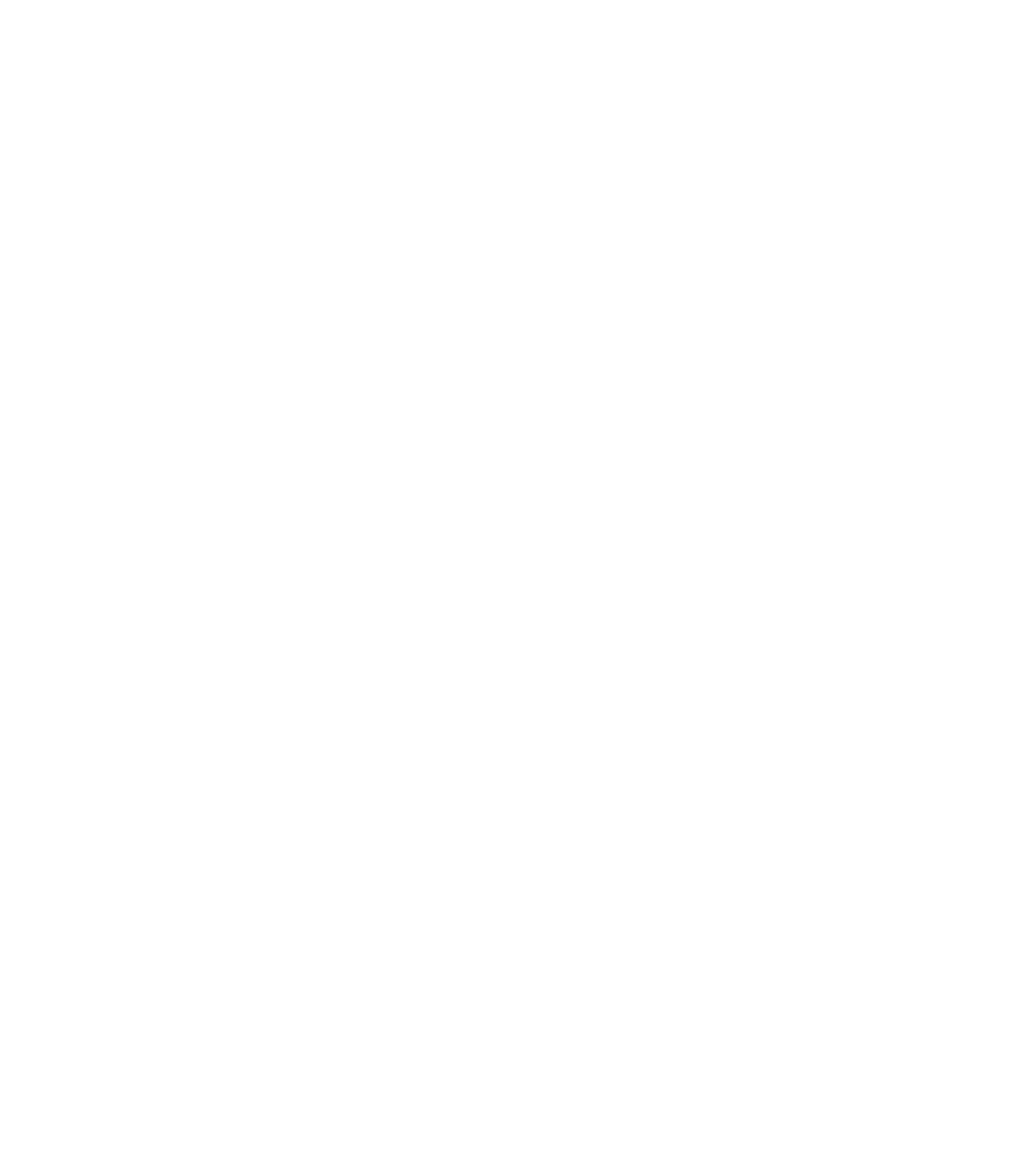
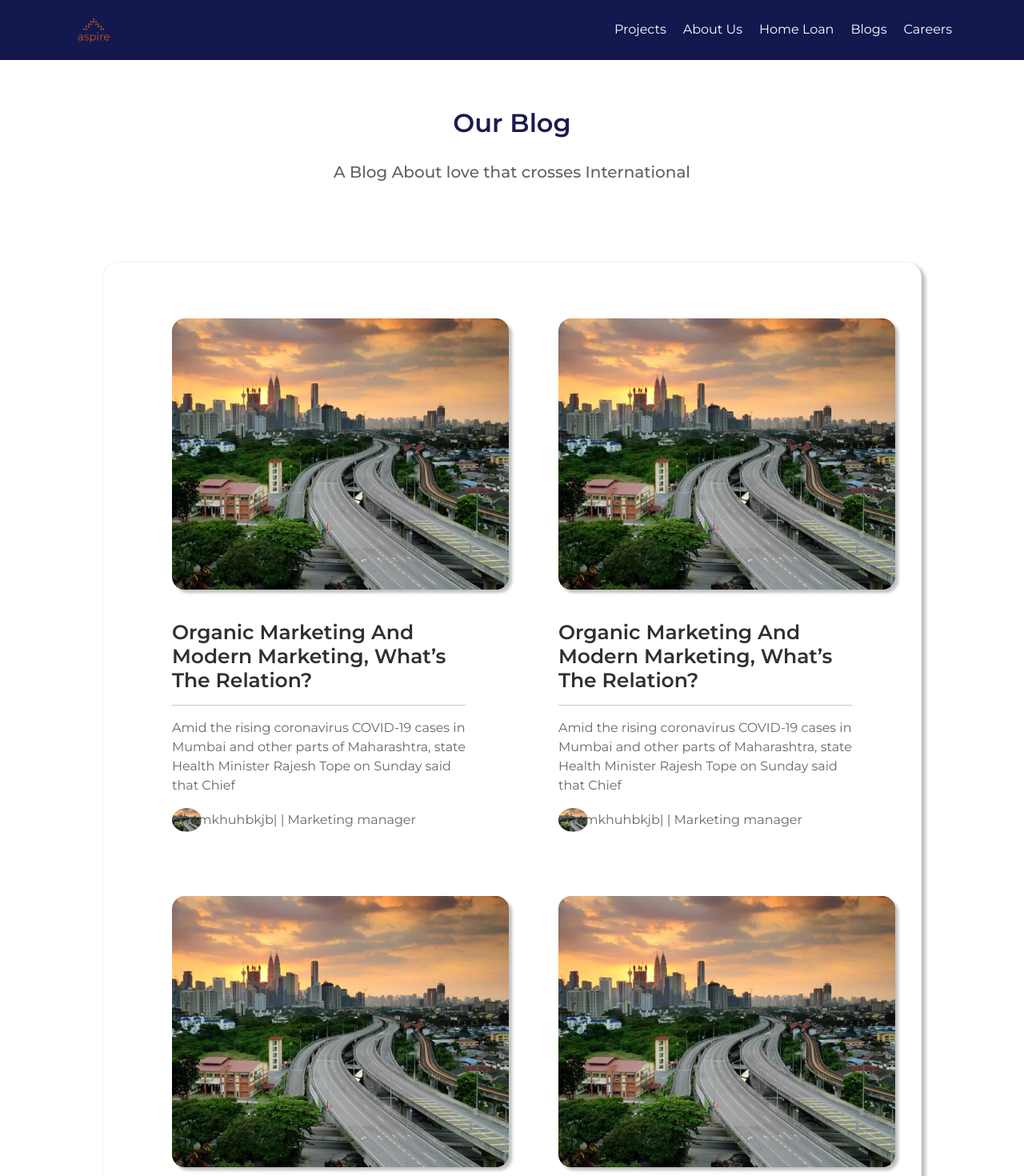
Before and after one commit to PrashantHanda011/Aspire, a React (Create React App) app: page /blogs in a window 1280 px wide. Before the commit this address had no page. Shown: the top 1470 px of the page at 80% size. Before the commit the page ends 800 px from the top, so only its background shows below. Built offline with nearby package versions, Linux system fonts and the light colour scheme.

Commit message:
Blogs page

```diff
--- a/src/App.js
+++ b/src/App.js
@@ -3,6 +3,7 @@
 import Home from './Components/HomePage/Home';
 import ContactUs from './Components/Contact/ContactUs';
 import { BrowserRouter, Route, Routes } from 'react-router-dom';
+import BlogPage from './Components/Blogs/BlogPage';
 
 function App() {
   return (
@@ -12,6 +13,7 @@
       {/* <Home/> */}
       <Route path='/' element={<Home />} exact></Route>
       <Route path='/contact' element={<ContactUs />} exact></Route>
+      <Route path='/blogs' element={<BlogPage />} exact></Route>
 
 
       {/* <ContactUs/> */}
--- /dev/null
+++ b/src/Assets/Blogs/BlogPage.css
@@ -0,0 +1,51 @@
+.blogsDiv{
+    width: 80%;
+    margin: auto;
+    background-color: white;
+    border: 1px solid #0000000F;
+    box-shadow: 5px 4px 4px 0px #00000040;
+    border-radius: 20px;
+    padding: 70px 40px;
+}
+
+.blogWriter{
+    display: flex;
+    align-items: center;
+    color: rgba(88, 88, 88, 0.9);
+    margin-bottom: 80px;
+}
+
+.blogCardHeading{
+    margin-top: 30px;
+    font-weight: 600;
+    color: #303030;
+    font-size: 25px;
+}
+
+.blogCol{
+    display: flex;
+    justify-content: center;
+}
+
+.blogPara{
+    color: rgba(88, 88, 88, 0.9);
+}
+
+.blogCardContent{
+    width: 80%;
+}
+
+.blogHeading{
+    text-align: center;
+    font-weight: 600;
+    color: #1C1B4D;
+    margin-top: 60px;
+}
+
+.blogSubHeading{
+    margin-top: 30px;
+    text-align: center;
+    color: #0000009E;
+    margin-bottom: 100px;
+
+}
--- /dev/null
+++ b/src/Components/Blogs/BlogCard.jsx
@@ -0,0 +1,48 @@
+import React from 'react'
+import { Col, Row } from 'react-bootstrap'
+import BlogImage from "../../Assets/Images/BlogImage.png"
+
+function BlogCard() {
+  return (
+    <div>
+        <Row>
+
+            <Col xs={6} className="blogCol">
+                <div className='blogCardContent'>
+                    <img src={BlogImage} alt="" />
+                    <h3 className='blogCardHeading'>Organic Marketing And Modern Marketing, What’s The Relation?</h3>
+                    <hr />
+                    <p className='blogPara'>Amid the rising coronavirus COVID-19 cases in Mumbai and other parts of Maharashtra, state Health Minister Rajesh Tope on Sunday said that Chief</p>
+                    <Row className='blogWriter'>
+                        <Col xs={1}>
+                            <img src={BlogImage} style={{ borderRadius: "100%", height: 30}}/>
+                        </Col>
+                        <Col>
+                        mkhuhbkjb| |  Marketing manager
+                        </Col>
+                    </Row>
+                </div>
+            </Col>
+
+            <Col xs={6} className="blogCol">
+                <div className='blogCardContent'>
+                    <img src={BlogImage} alt="" />
+                    <h3 className='blogCardHeading'>Organic Marketing And Modern Marketing, What’s The Relation?</h3>
+                    <hr />
+                    <p className='blogPara'>Amid the rising coronavirus COVID-19 cases in Mumbai and other parts of Maharashtra, state Health Minister Rajesh Tope on Sunday said that Chief</p>
+                    <Row className='blogWriter'>
+                        <Col xs={1}>
+                            <img src={BlogImage} style={{ borderRadius: "100%", height: 30}}/>
+                        </Col>
+                        <Col>
+                        mkhuhbkjb| |  Marketing manager
+                        </Col>
+                    </Row>
+                </div>
+            </Col>
+            </Row>
+    </div>
+  )
+}
+
+export default BlogCard
--- /dev/null
+++ b/src/Components/Blogs/BlogPage.jsx
@@ -0,0 +1,30 @@
+import React from 'react'
+import BottomFoot from '../Common/BottomFoot'
+import TopNav from "../Common/TopNav"
+import "../../Assets/Blogs/BlogPage.css"
+import { Row } from 'react-bootstrap'
+import BlogCard from './BlogCard'
+
+function BlogPage() {
+  return (
+    <>
+        <TopNav/>
+            <h2 className='blogHeading'>Our Blog</h2>
+            <h5 className='blogSubHeading'>A Blog About love that crosses International </h5>
+            <div className='blogsDiv'>
+                <Row>
+                    <BlogCard/>
+                    <BlogCard/>
+                    <BlogCard/>
+                    <BlogCard/>
+                    <BlogCard/>
+                    <BlogCard/>
+                </Row>
+
+            </div>
+        <BottomFoot/>
+    </>
+  )
+}
+
+export default BlogPage
--- a/src/Components/Common/BottomFoot.jsx
+++ b/src/Components/Common/BottomFoot.jsx
@@ -14,6 +14,41 @@
         <Row>
             <h4 className='dreamReality'>Make your dreams a <span style={{color: "#F47E20"}}>reality</span></h4>
         </Row>
+        <Row>
+          <Col xs={6}>
+
+          </Col>
+          <Col>
+              <Row>
+                <Col xs={4} style={{color: "white"}}>
+                  <h5>Column Heading</h5>
+                  <p>Link goes here</p>
+                  <p>Link goes here</p>
+                  <p>Link goes here</p>
+                  <p>Link goes here</p>
+                  <p>Link goes here</p>
+                </Col>
+                <Col xs={4} style={{color: "white"}}>
+                  <h5>Column Heading</h5>
+                  <p>Link goes here</p>
+                  <p>Link goes here</p>
+                  <p>Link goes here</p>
+                  <p>Link goes here</p>
+                  <p>Link goes here</p>
+                </Col>
+                <Col xs={4} style={{color: "white"}}>
+                  <h5>Column Heading</h5>
+                  <p>Link goes here</p>
+                  <p>Link goes here</p>
+                  <p>Link goes here</p>
+                  <p>Link goes here</p>
+                  <p>Link goes here</p>
+                </Col>
+              </Row>
+          </Col>
+
+        </Row>
+
     </div>
   )
 }
--- a/src/Components/Common/TopNav.jsx
+++ b/src/Components/Common/TopNav.jsx
@@ -21,7 +21,7 @@
         <Nav.Link href="#home" style={{color:"white", marginLeft: 5}}>Projects</Nav.Link>
         <Nav.Link href="/contact" style={{color:"white", marginLeft: 5}}>About Us</Nav.Link>
         <Nav.Link href="#home" style={{color:"white", marginLeft: 5}}>Home Loan</Nav.Link>
-        <Nav.Link href="#link" style={{color:"white", marginLeft: 5}}>Blogs</Nav.Link>
+        <Nav.Link href="/blogs" style={{color:"white", marginLeft: 5}}>Blogs</Nav.Link>
         <Nav.Link href="#home" style={{color:"white", marginLeft: 5}}>Careers</Nav.Link>
       </Nav>
     </Navbar.Collapse>
```
Also changed, not shown: src/Assets/Images/BlogImage.png (added).
